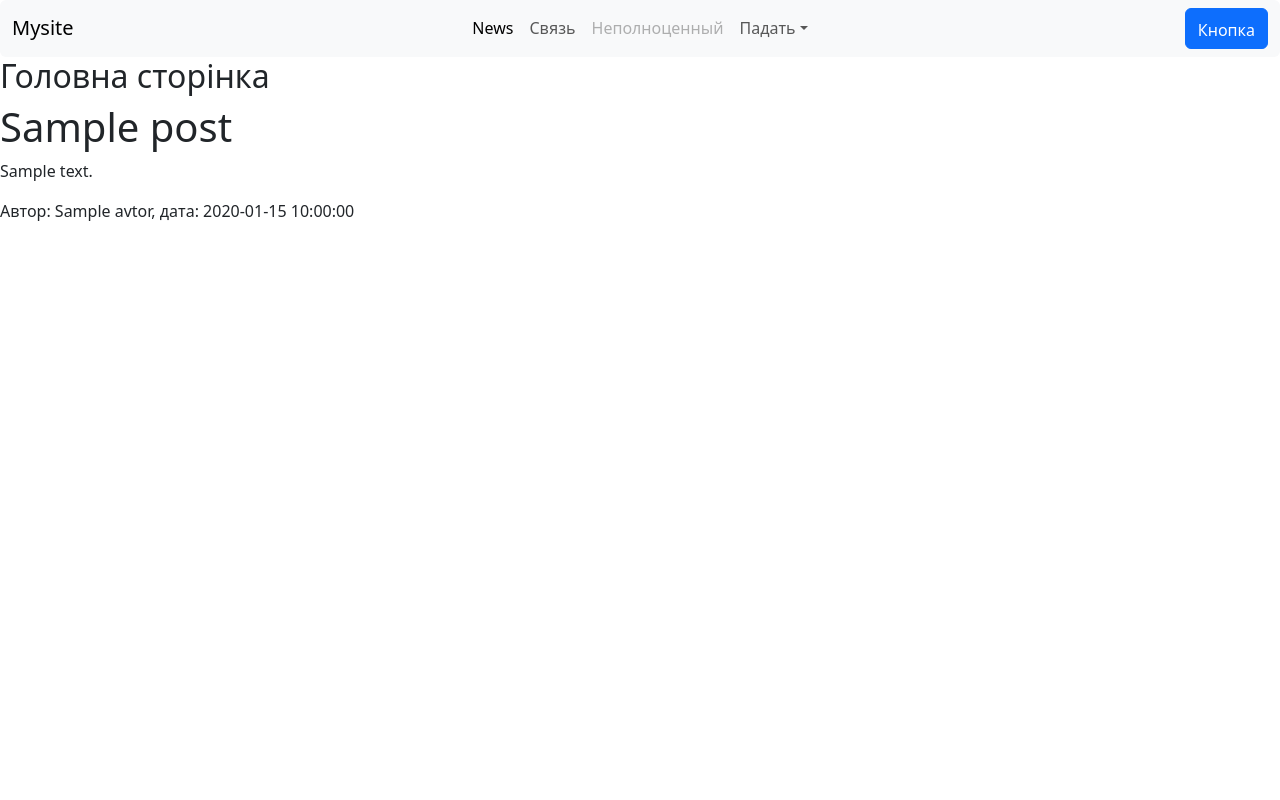
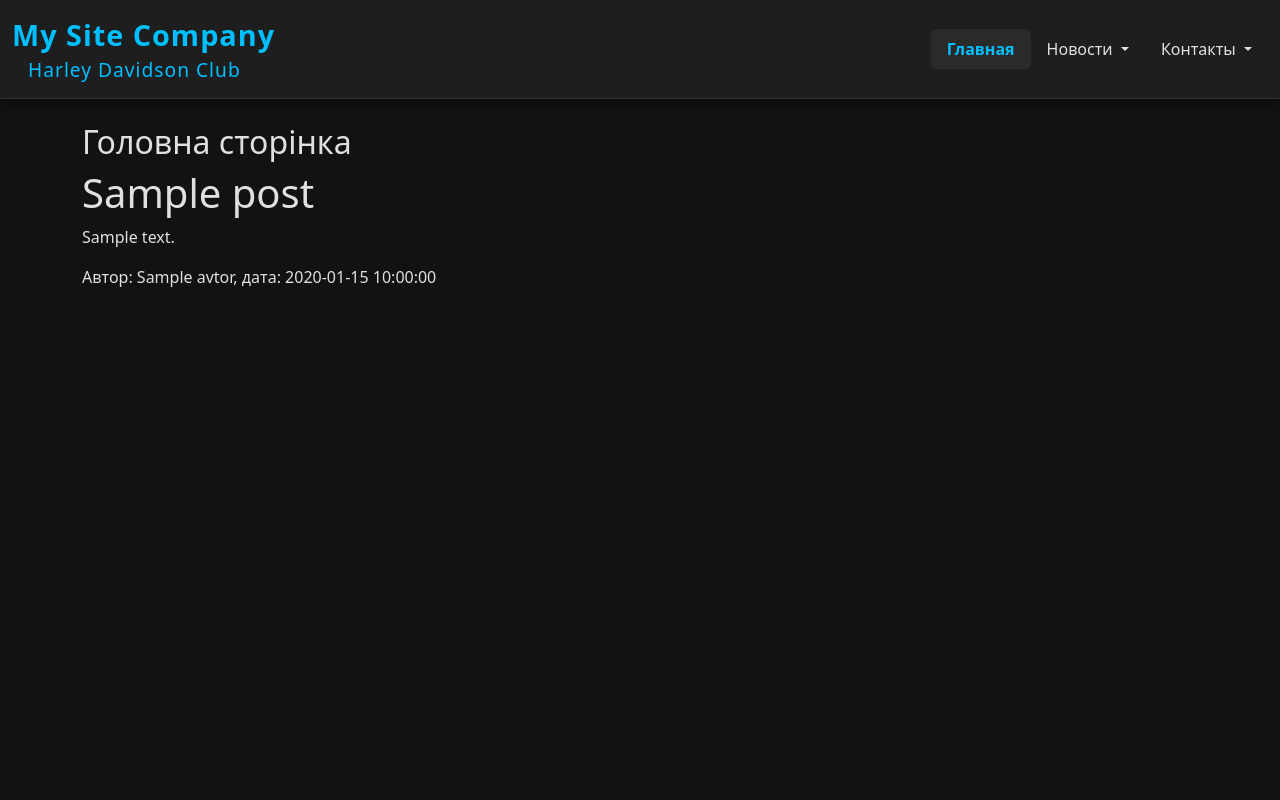
Before and after one commit to qashqai225/Mysite, a Python web app: template blog/templates/blog/home.html in a window 1280 px wide. Run offline with Jinja, Linux system fonts and the light colour scheme; the template is opened without the code that fills it: most values are stand-ins (such as "Sample title", 1, 10 or a date in 2020).

Commit message:
Создание блока menu

```diff
--- a/blog/templates/blog/main.html
+++ b/blog/templates/blog/main.html
@@ -5,13 +5,221 @@
     <meta name="viewport" content="width=device-width, initial-scale=1.0">
     <title>{{title}}</title>
     <link rel="stylesheet" href="https://cdn.jsdelivr.net/npm/bootstrap@5.3.3/dist/css/bootstrap.min.css" integrity="sha384-QWTKZyjpPEjISv5WaRU9OFeRpok6YctnYmDr5pNlyT2bRjXh0JMhjY6hW+ALEwIH" crossorigin="anonymous">
+    <script src="https://cdn.jsdelivr.net/npm/bootstrap@5.3.3/dist/js/bootstrap.bundle.min.js"></script>
+
+    <style>
+        body {
+            background-color: #121212;
+            color: #e0e0e0;
+            min-height: 100vh;
+        }
+.title_menu {
+    color: #00bfff;
+    font-size: 1.2rem;
+    margin-left: 1rem;
+    font-weight: 500;
+}
+        .navbar-custom {
+            background-color: #1e1e1e !important;
+            box-shadow: 0 4px 12px rgba(0, 0, 0, 0.5);
+            border-bottom: 1px solid #333;
+        }
+
+        .navbar-custom .navbar-brand {
+            font-weight: 700;
+            font-size: 1.8rem;
+            color: #00bfff !important;
+            letter-spacing: 1px;
+            text-decoration: none;
+        }
+
+        .navbar-custom .navbar-brand:hover {
+            color: #66d9ff !important;
+        }
+
+        .navbar-custom .nav-link {
+            color: #e0e0e0 !important;
+            font-weight: 500;
+            padding: 0.5rem 1rem !important;
+            border-radius: 6px;
+            transition: all 0.3s ease;
+        }
+
+        .navbar-custom .nav-link:hover,
+        .navbar-custom .nav-link:focus {
+            color: #00bfff !important;
+            background-color: #2a2a2a;
+        }
+
+        .navbar-custom .nav-link.active {
+            color: #00bfff !important;
+            background-color: #2a2a2a;
+            font-weight: 600;
+        }
+
+        .navbar-custom .dropdown-menu {
+            background-color: #2a2a2a;
+            border: none;
+            box-shadow: 0 8px 25px rgba(0, 0, 0, 0.6);
+            border-radius: 8px;
+            margin-top: 0.5rem;
+            min-width: 210px;
+            padding: 0.5rem 0;
+        }
+
+        .navbar-custom .dropdown-item {
+            color: #e0e0e0;
+            padding: 0.75rem 1.3rem;
+            transition: all 0.3s ease;
+            border-bottom: 1px solid #333;
+            white-space: nowrap;
+        }
+
+        .navbar-custom .dropdown-item:hover,
+        .navbar-custom .dropdown-item:focus {
+            background-color: #333;
+            color: #00bfff;
+            padding-left: 1.6rem;
+        }
+
+        .navbar-custom .dropdown-item:last-child {
+            border-bottom: none;
+        }
+
+        /* Подменю третьего уровня */
+        .dropdown-submenu {
+            position: relative;
+        }
+
+        .dropdown-submenu .dropdown-menu {
+            top: 0;
+            right: 100%;
+            margin-top: -1px;
+            border-radius: 0 8px 8px 8px;
+            background-color: #333;
+        }
+
+        .dropdown-submenu > .dropdown-toggle::after {
+            content: ">";
+            float: right;
+            margin-top: 0.35rem;
+            font-size: 0.8rem;
+            color: #888;
+            border: none;
+        }
+
+        .dropdown-submenu:hover > .dropdown-menu {
+            display: block;
+        }
+
+        /* Адаптивность */
+        @media (max-width: 991.98px) {
+            .navbar-custom .dropdown-menu {
+                background-color: #1e1e1e;
+                border: 1px solid #333;
+                box-shadow: none;
+                margin-top: 0;
+                border-radius: 6px;
+            }
+
+            .dropdown-submenu .dropdown-menu {
+                position: static;
+                left: auto;
+                float: none;
+                margin-left: 1rem;
+                border-radius: 6px;
+                background-color: #2a2a2a;
+            }
+
+            .dropdown-submenu > .dropdown-toggle::after {
+                content: "v";
+            }
+
+            .navbar-custom .nav-link {
+                border-radius: 0;
+            }
+        }
+
+        .container-content {
+            padding: 3rem 1rem;
+        }
+
+        .container-content h1 {
+            color: #00bfff;
+            margin-bottom: 1.5rem;
+        }
+    </style>
+
 </head>
 <body>
-     <nav class="navbar navbar-expand-lg bg-body-tertiary rounded" aria-label="MySite"> <div class="container-fluid"> <button class="navbar-toggler" type="button" data-bs-toggle="collapse" data-bs-target="#navbarsExample11" aria-controls="navbarsExample11" aria-expanded="false" aria-label="Переключить навигацию"> <span class="navbar-toggler-icon"></span> </button> <div class="collapse navbar-collapse d-lg-flex" id="navbarsExample11">
-        <a class="navbar-brand col-lg-3 me-0" href="#"><font dir="auto" style="vertical-align: inherit;"><font dir="auto" style="vertical-align: inherit;">Mysite</font></font></a> <ul class="navbar-nav col-lg-6 justify-content-lg-center"> <li class="nav-item">
-             <a class="nav-link active" aria-current="page" href="/blog/"><font dir="auto" style="vertical-align: inherit;"><font dir="auto" style="vertical-align: inherit;">News</font></font></a> </li> <li class="nav-item">
-                <a class="nav-link" href="contaktu/"><font dir="auto" style="vertical-align: inherit;"><font dir="auto" style="vertical-align: inherit;">Связь</font></font></a> </li> <li class="nav-item"> <a class="nav-link disabled" aria-disabled="true"><font dir="auto" style="vertical-align: inherit;"><font dir="auto" style="vertical-align: inherit;">Неполноценный</font></font></a> </li> <li class="nav-item dropdown">
-                    <a class="nav-link dropdown-toggle" href="#" data-bs-toggle="dropdown" aria-expanded="false"><font dir="auto" style="vertical-align: inherit;"><font dir="auto" style="vertical-align: inherit;">Падать</font></font></a> <ul class="dropdown-menu"> <li><a class="dropdown-item" href="#"><font dir="auto" style="vertical-align: inherit;"><font dir="auto" style="vertical-align: inherit;">Действие</font></font></a></li> <li><a class="dropdown-item" href="#"><font dir="auto" style="vertical-align: inherit;"><font dir="auto" style="vertical-align: inherit;">Другое действие</font></font></a></li> <li><a class="dropdown-item" href="#"><font dir="auto" style="vertical-align: inherit;"><font dir="auto" style="vertical-align: inherit;">Здесь есть еще кое-что</font></font></a></li> </ul> </li> </ul> <div class="d-lg-flex col-lg-3 justify-content-lg-end"> <button class="btn btn-primary"><font dir="auto" style="vertical-align: inherit;"><font dir="auto" style="vertical-align: inherit;">Кнопка</font></font></button> </div> </div> </div> </nav>
+
+     <!-- Навигационная панель -->
+    <nav class="navbar navbar-expand-lg navbar-custom">
+        <div class="container-fluid">
+            <a class="navbar-brand" href="#">My Site Company
+                <div class="title_menu">
+                    Harley Davidson Club
+                </div>
+            </a>
+            <button class="navbar-toggler" type="button" data-bs-toggle="collapse" data-bs-target="#navbarNav"
+                    aria-controls="navbarNav" aria-expanded="false" aria-label="Toggle navigation">
+                <span class="navbar-toggler-icon"></span>
+            </button>
+            <div class="collapse navbar-collapse" id="navbarNav">
+                <ul class="navbar-nav ms-auto">
+                    <li class="nav-item">
+                        <a class="nav-link active" href="/blog/">Главная</a>
+                    </li>
+
+                    <!-- Новости -->
+                    <li class="nav-item dropdown">
+                        <a class="nav-link dropdown-toggle" href="#" role="button" data-bs-toggle="dropdown" aria-expanded="false">
+                            Новости
+                        </a>
+                        <ul class="dropdown-menu">
+                            <li><a class="dropdown-item" href="contaktu/">Все новости</a></li>
+                            <li><a class="dropdown-item" href="#">Технологии</a></li>
+
+                            <li class="dropdown-submenu">
+                                <a class="dropdown-item dropdown-toggle" href="#">Спорт</a>
+                                <ul class="dropdown-menu">
+                                    <li><a class="dropdown-item" href="#">Футбол</a></li>
+                                    <li><a class="dropdown-item" href="#">Баскетбол</a></li>
+                                    <li><a class="dropdown-item" href="#">Хоккей</a></li>
+                                </ul>
+                            </li>
+
+                            <li><a class="dropdown-item" href="#">Культура</a></li>
+                        </ul>
+                    </li>
+
+                    <!-- Контакты -->
+                    <li class="nav-item dropdown">
+                        <a class="nav-link dropdown-toggle" href="#" role="button" data-bs-toggle="dropdown" aria-expanded="false">
+                            Контакты
+                        </a>
+                        <!-- <ul class="dropdown-menu">
+                            <li><a class="dropdown-item" href="#">Обратная связь</a></li>
+                            <li><a class="dropdown-item" href="#">Адрес</a></li>
+
+                            <li class="dropdown-submenu">
+                                <a class="dropdown-item dropdown-toggle" href="#">Социальные сети</a>
+                                <ul class="dropdown-menu">
+                                    <li><a class="dropdown-item" href="#">Telegram</a></li>
+                                    <li><a class="dropdown-item" href="#">Instagram</a></li>
+                                    <li><a class="dropdown-item" href="#">YouTube</a></li>
+                                </ul>
+                            </li>
+
+                        </ul>-->
+
+                    </li>
+                </ul>
+            </div>
+        </div>
+    </nav>
+
+  <div class="container mt-4">
     {% block main_section %}
     {% endblock %}
  </div>
```
Also changed, not shown: blog/templates/blog/contaktu.html (+8 -4 lines), blog/views.py (+24 -4 lines), blog/templates/blog/home.html (line endings or trailing spaces), blog/templates/blog/menu.html (added).
